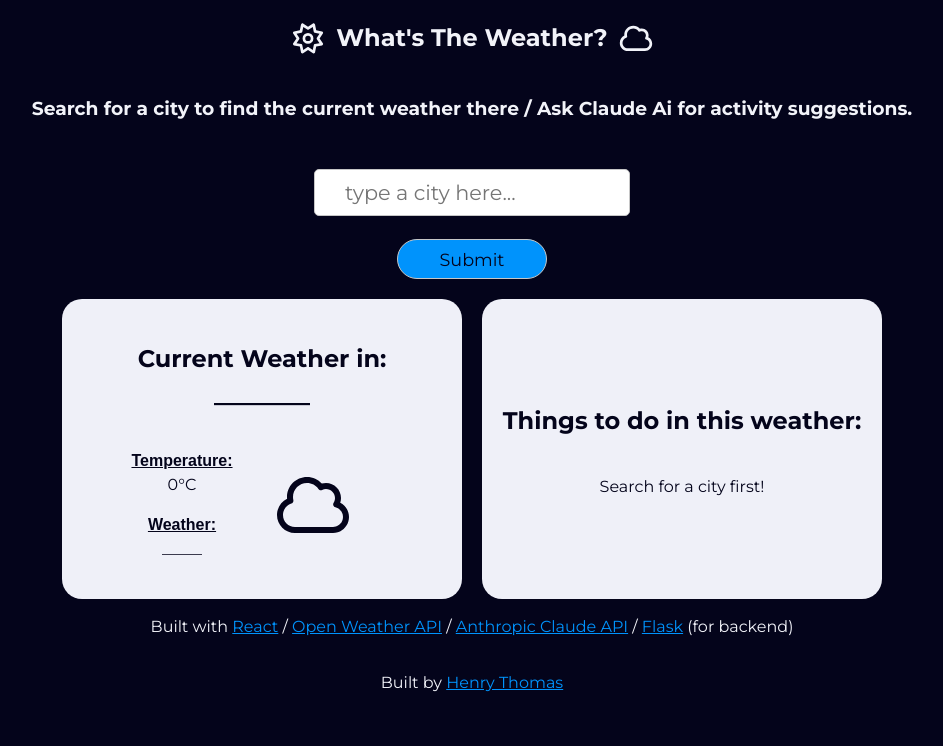
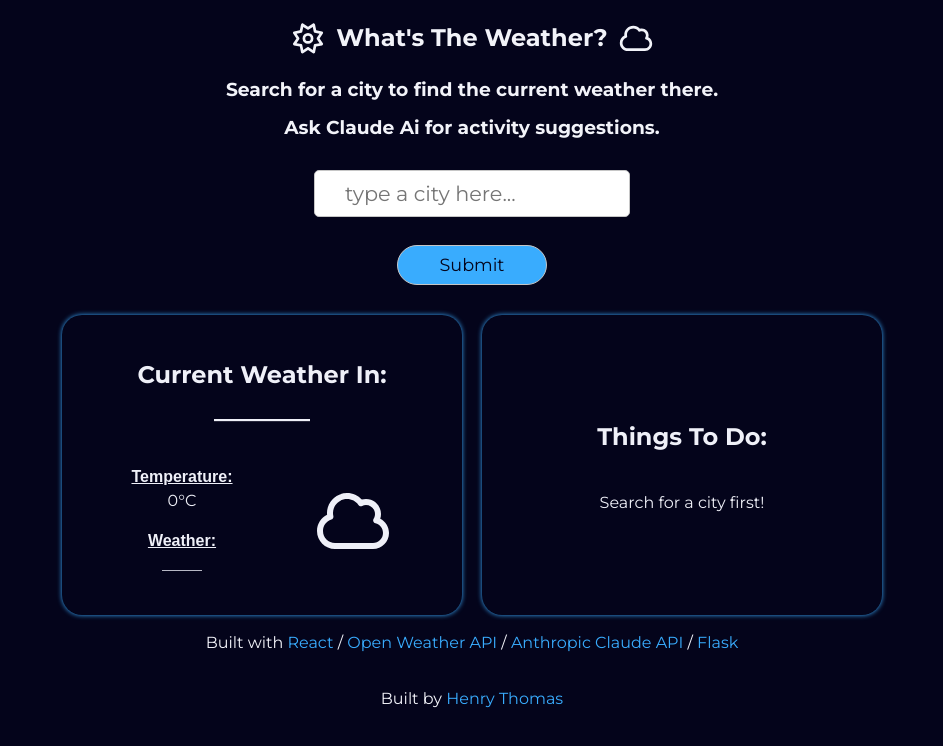
Before and after one commit to HenzaT/react-weather-app, a React (Vite) app: page / in a window 1280 px wide. Shown: the top 746 px of the page, without its empty margins (168-1111 px from the left). Built offline with nearby package versions, Linux system fonts and the light colour scheme; no server answers.

Commit message:
finished redesign

```diff
--- a/src/App.css
+++ b/src/App.css
@@ -50,7 +50,7 @@ button.claude-button:disabled {
   height: 50px;
   border-radius: 80%;
   border: 8px solid transparent;
-  border-top-color: var(--third-color-hover);
+  border-top-color: var(--third-color);
   margin: auto;
   position: relative;
   animation: rotate 1.5s ease-in-out infinite;
--- a/src/App.tsx
+++ b/src/App.tsx
@@ -220,7 +220,7 @@ function App() {
               icon={conditionalWeatherIcon() ?? faCloud}
             />
             <div className="claude-card" ref={askClaudeSection}>
-              <h2>Things to do in this weather:</h2>
+              <h2>Things To Do:</h2>
               {cities.temperature && cities.description ? (
               <button
                 type="button"
--- a/src/Components/Card/Card.css
+++ b/src/Components/Card/Card.css
@@ -1,12 +1,14 @@
 .weather-card, .claude-card, .claude-response-card {
-  background-color: var(--light);
-  color: var(--dark);
+  background-color: transparent;
+  color: var(--light);
   border-radius: 20px;
-  transition: transform 0.3s ease-in-out;
+  box-shadow: 0 0 0 0 var(--third-color), 0 0 5px 0 var(--third-color);
+  transition: transform 0.3s ease-in-out, box-shadow 0.3s ease-in-out;
 }
 
 .weather-card:hover, .claude-card:hover, .claude-response-card:hover {
   transform: translateY(-3px);
+  box-shadow: 0 0 0 0 var(--third-color-hover), 0 0 5px 0 var(--third-color-hover);
 }
 
 .weather-card, .claude-card {
@@ -41,6 +43,7 @@
 
 .weather-info {
   text-align: center;
+  padding: 0 40px;
 }
 
 .sub-title {
@@ -51,6 +54,6 @@
   font-style: normal;
 }
 
-@media (max-width: 600px) {
+@media screen and (max-width: 768px) {
   .weather-card, .claude-card {width: 360px;}
 }
--- a/src/Components/Card/Card.tsx
+++ b/src/Components/Card/Card.tsx
@@ -12,7 +12,7 @@ export interface weatherProps {
 function Card(props: weatherProps) {
   return (
     <div className="weather-card" ref={props.ref}>
-      <h2>Current Weather in: <br />{props.city}</h2>
+      <h2>Current Weather In: <br />{props.city}</h2>
       <div className="card-content">
         <div className="weather-info">
           <p><span className="sub-title">Temperature:</span> <br />{props.city ? props.temperature : "__"}°C</p>
--- a/src/Components/Footer/Footer.css
+++ b/src/Components/Footer/Footer.css
@@ -9,19 +9,23 @@ footer {
 
 a {
   color: var(--third-color);
-  transition: background 0.3s ease-in-out;
+  text-decoration: none;
+  transition: color 0.2s ease-in-out;
 }
 
 a:hover {
   color: var(--third-color-hover);
 }
 
-@media (max-width: 600px) {
+@media screen and (max-width: 768px) {
   footer p {
     text-align: center;
     margin-left: auto;
     margin-right: auto;
   }
 
-  footer {padding-bottom: 20px;}
+  footer {
+    padding-bottom: 20px;
+    width: 90%;
+  }
 }
--- a/src/Components/Footer/Footer.tsx
+++ b/src/Components/Footer/Footer.tsx
@@ -6,7 +6,7 @@ function Footer() {
         <a href="https://react.dev/" target="_blank">React</a> /&nbsp;
         <a href="https://openweathermap.org/current" target="_blank">Open Weather API</a> /&nbsp;
         <a href="https://www.anthropic.com/api" target="_blank">Anthropic Claude API</a> /&nbsp;
-        <a href="https://flask.palletsprojects.com/en/stable/" target="_blank">Flask</a> (for backend)
+        <a href="https://flask.palletsprojects.com/en/stable/" target="_blank">Flask</a>
       </p>
       <p>Built by <a href="https://github.com/HenzaT" target="_blank">Henry Thomas</a></p>
     </footer>
--- a/src/Components/Form/Form.css
+++ b/src/Components/Form/Form.css
@@ -49,5 +49,5 @@ input[type=submit]:hover, button.claude-button:hover, .claude-response-card > bu
 }
 
 input[type=submit], .clear-button {
-  margin-top: 15px;
+  margin: 20px 0 10px 0;
 }
--- a/src/Components/Header/Header.css
+++ b/src/Components/Header/Header.css
@@ -15,13 +15,21 @@ header {
   gap: 10px;
 }
 
+header > h3 {
+  margin: 0;
+}
+
+.claude-text-header {
+  margin-top: 10px;
+}
+
 #header-icon {
   font-size: 1.8rem;
 }
 
-@media (max-width: 600px) {
+@media screen and (max-width: 768px) {
   h3 {
-    width: 100%;
+    width: 90%;
     text-align: center;
   }
 }
--- a/src/Components/Header/Header.tsx
+++ b/src/Components/Header/Header.tsx
@@ -15,11 +15,8 @@ function Header(props: HeaderProps) {
         <h1>What's The Weather?</h1>
         <FontAwesomeIcon icon={props.iconTwo} id="header-icon" />
       </div>
-      <h3>Search for a city to find the current weather there / Ask Claude Ai for activity suggestions.</h3>
-      {/* <label className="switch">
-        <input type="checkbox" />
-        <span className="slider round"></span>
-      </label> */}
+      <h3>Search for a city to find the current weather there.</h3>
+      <h3 className="claude-text-header">Ask Claude Ai for activity suggestions.</h3>
     </header>
   )
 }
--- a/src/index.css
+++ b/src/index.css
@@ -19,8 +19,8 @@ html {
   --hover: #141e59;
   --text: #f2f3f9;
   --outline:  rgb(198, 198, 198);
-  --third-color: #0093fc;
-  --third-color-hover: #0872bd;
+  --third-color: #39acfe;
+  --third-color-hover: #aad5f4;
 }
 
 body, form, input {
@@ -32,10 +32,10 @@ body, form, input {
   font-style: normal;
 }
 
-button {
+form {
   font-family: "Montserrat", sans-serif;
   font-optical-sizing: auto;
-  font-weight: 500;
+  font-weight: 600;
   font-style: normal;
 }
 
```
